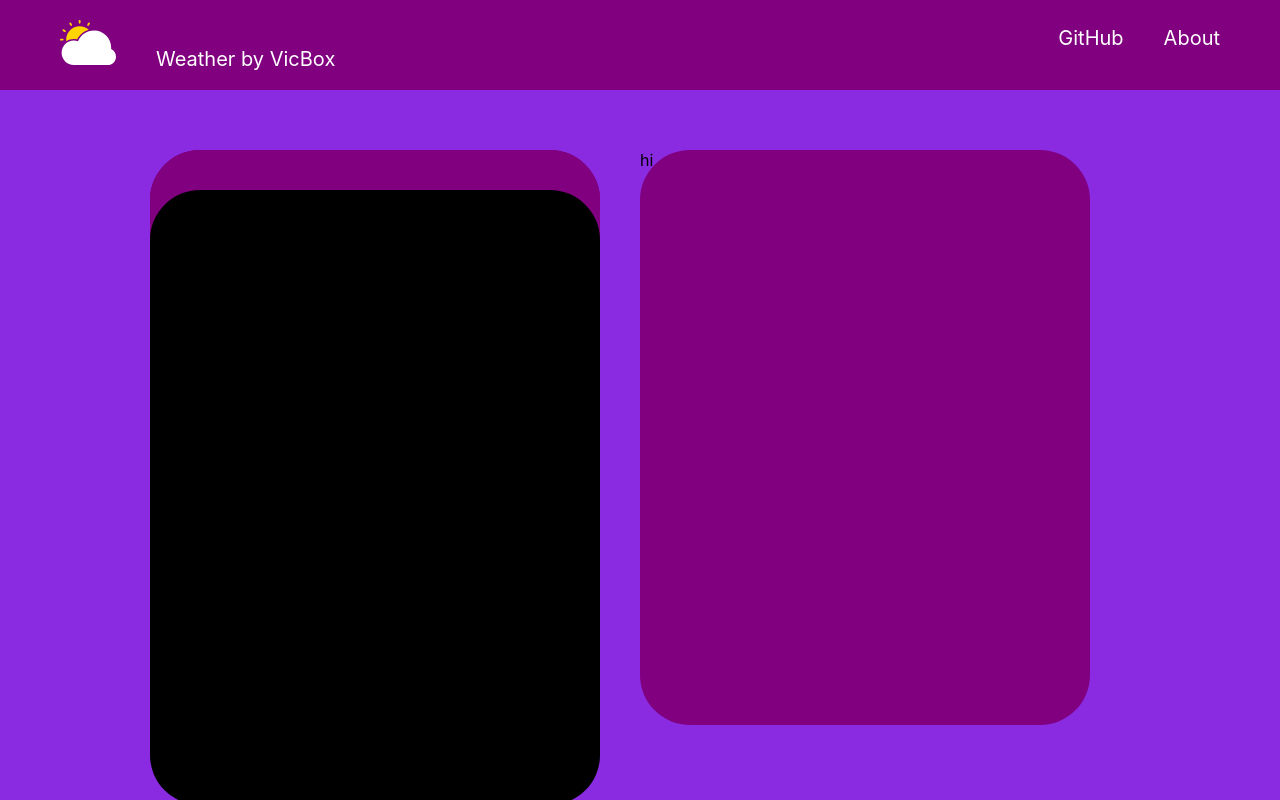
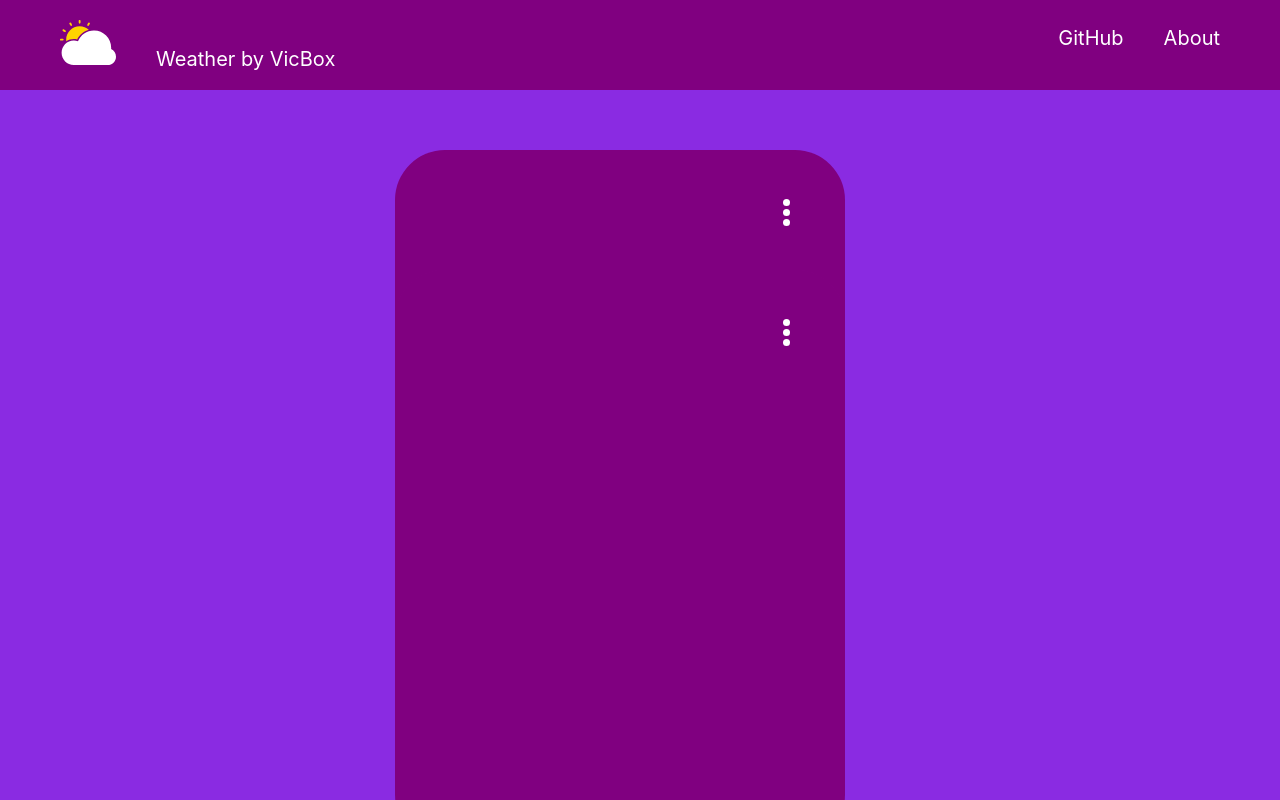
Before and after one commit to VictorYarosh/weather, a React (Create React App) app: page / in a window 1280 px wide. Shown: the top 800 px of the page. Built offline with nearby package versions, Linux system fonts and the light colour scheme.

Commit message:
add styled

```diff
--- a/src/components/CardsWeather.tsx
+++ b/src/components/CardsWeather.tsx
@@ -1,6 +1,5 @@
-import React, { useState } from 'react';
-import styled from 'styled-components';
-import SunIcon from '../images/sum.png';
+import React, { useState } from "react";
+import styled from "styled-components";
 
 const Cards = styled.div`
   display: flex;
@@ -19,30 +18,52 @@ const Cards = styled.div`
   }
 `;
 
-const Burger = styled.div`
-  position: relative;
-  width: 20px;
-  height: 20px;
-  background-color: black;
-  border-radius: 50%;
+const Dropdown = styled.div`
+  position: absolute;
+  display: flex;
+  align-items: flex-start;
+  justify-content: end;
+  input {
+    display: none;
+    margin: 50px -30px;
+  }
+  ul {
+    color: #fff;
+    padding: 30px 40px;
+    cursor: pointer;
 
-  div:before,
-  div:after {
-    content: '';
-    position: absolute;
-    width: 100%;
-    height: 100%;
-    left: 0px;
-    background-color: black;
-    border-radius: inherit;
+    li {
+      background: none repeat scroll 0 0 #fff;
+      height: 7px;
+      width: 7px;
+      line-height: 0;
+      list-style: none outside none;
+      margin-right: 15px;
+      margin-top: 3px;
+      vertical-align: top;
+      border-radius: 50%;
+      pointer-events: none;
+    }
   }
+`;
 
-  div:before {
-    top: 40px;
-  }
+const BurgerContent = styled.div`
+  display: none;
+  position: absolute;
+  background-color: purple;
+  overflow: auto;
+  box-shadow: 0px 8px 16px 0px rgba(0, 0, 0, 0.2);
+  z-index: 1;
+  max-width: 100px;
+  max-height: 30%;
 
-  div:after {
-    top: 80px;
+  a {
+    position: relative;
+    color: white;
+    padding: 17px;
+    text-decoration: none;
+    display: block;
+    text-align: center;
   }
 `;
 
@@ -56,21 +77,24 @@ const SunIconStyled = styled.a`
 
 type Props = {};
 
-type Task = {
-  label: string;
-};
-
 const CardsWeather: React.FC<Props> = () => {
-  const [tasks, setTasks] = useState<Task[]>([]);
+  const [clickedButton, setClickedButton] = useState("");
 
   return (
     <Cards>
-      <div>
-        <Burger>
-          <div></div>
-        </Burger>
-      </div>
-      <div>hi</div>
+      <Dropdown>
+        <input type={"checkbox"} />
+        <ul>
+          <li></li>
+          <li></li>
+          <li></li>
+        </ul>
+        <BurgerContent>
+          <a>Home</a>
+          <a>About</a>
+          <a>Contacts</a>
+        </BurgerContent>
+      </Dropdown>
     </Cards>
   );
 };
```
